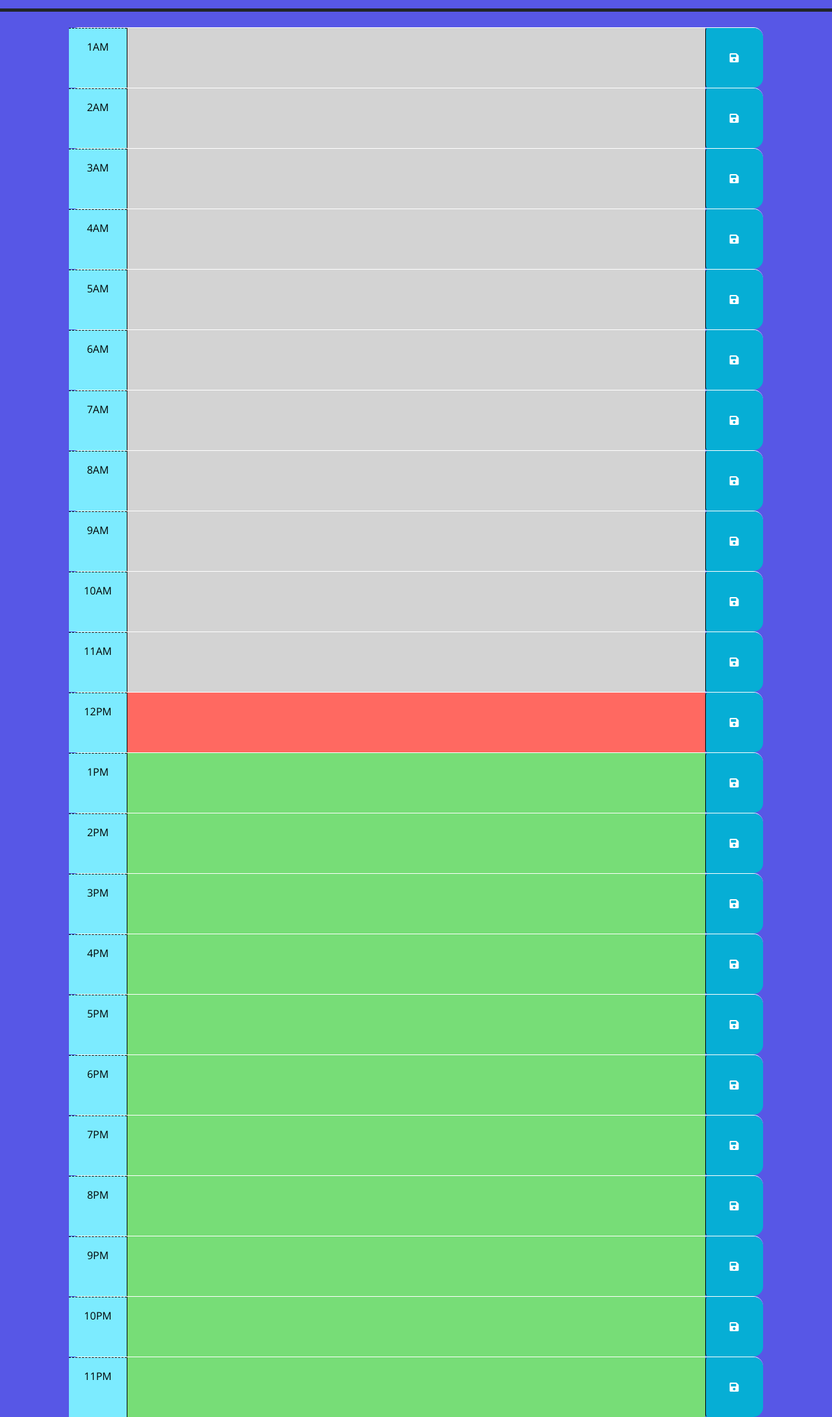
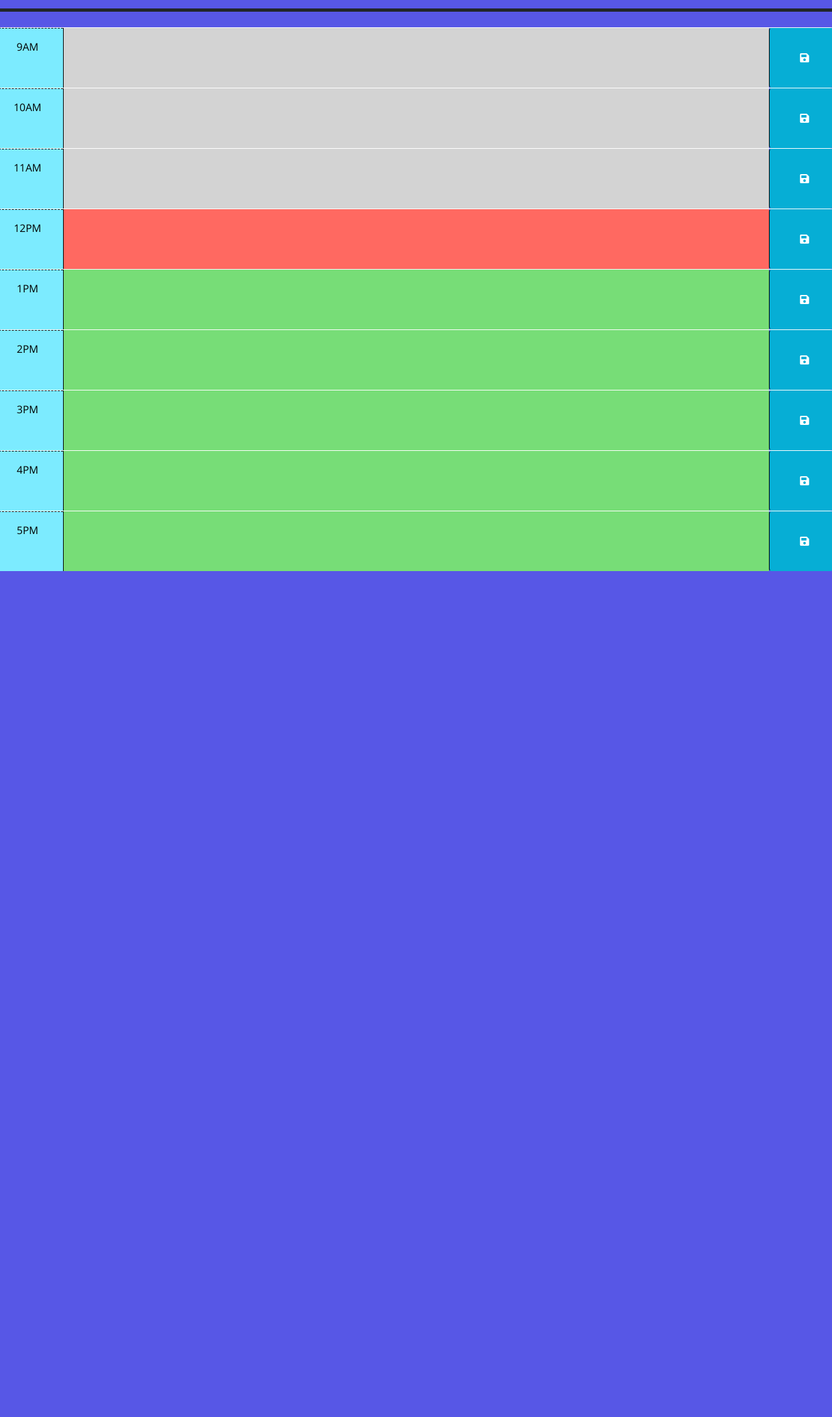
Before and after one commit to mikenavarrete/mikes-planner, a plain HTML site: page index.html in a window 1280 px wide. Shown: the part 260-2441 px from the top of the page at 65% size. After the commit the page ends 1139 px from the top, so only its background shows below. Drawn offline with nearby package versions, Linux system fonts and the light colour scheme.

Commit message:
fixed issues with links and removed extra time blocks

```diff
--- a/index.html
+++ b/index.html
@@ -19,80 +19,7 @@
     <p class="lead">A simple calendar app for scheduling your work day</p>
     <p id="currentDay" class="lead"></p>
   </header>
-  <div class="container-lg px-5">
-    <!-- Use class for "", "present", and "" to apply styles to the
-        time-block divs accordingly. The javascript will need to do this by
-        adding/removing these classes on each div by comparing the hour in the
-        id to the current hour. The html provided below is meant to be an example
-        demonstrating how the css provided can be leveraged to create the
-        desired layout and colors. The html below should be removed or updated
-        in the finished product. Remember to delete this comment once the
-        code is implemented.
-        -->
 
-    <div id="1" class="row time-block ">
-      <div class="col-2 col-md-1 hour text-center py-3">1AM</div>
-      <textarea class="col-8 col-md-10 description" rows="3"> </textarea>
-      <button class="btn saveBtn col-2 col-md-1" aria-label="save">
-        <i class="fas fa-save" aria-hidden="true"></i>
-      </button>
-    </div>
-
-    <div id="2" class="row time-block ">
-      <div class="col-2 col-md-1 hour text-center py-3">2AM</div>
-      <textarea class="col-8 col-md-10 description" rows="3"> </textarea>
-      <button class="btn saveBtn col-2 col-md-1" aria-label="save">
-        <i class="fas fa-save" aria-hidden="true"></i>
-      </button>
-    </div>
-
-    <div id="3" class="row time-block ">
-      <div class="col-2 col-md-1 hour text-center py-3">3AM</div>
-      <textarea class="col-8 col-md-10 description" rows="3"> </textarea>
-      <button class="btn saveBtn col-2 col-md-1" aria-label="save">
-        <i class="fas fa-save" aria-hidden="true"></i>
-      </button>
-    </div>
-
-    <div id="4" class="row time-block ">
-      <div class="col-2 col-md-1 hour text-center py-3">4AM</div>
-      <textarea class="col-8 col-md-10 description" rows="3"> </textarea>
-      <button class="btn saveBtn col-2 col-md-1" aria-label="save">
-        <i class="fas fa-save" aria-hidden="true"></i>
-      </button>
-    </div>
-
-    <div id="5" class="row time-block ">
-      <div class="col-2 col-md-1 hour text-center py-3">5AM</div>
-      <textarea class="col-8 col-md-10 description" rows="3"> </textarea>
-      <button class="btn saveBtn col-2 col-md-1" aria-label="save">
-        <i class="fas fa-save" aria-hidden="true"></i>
-      </button>
-    </div>
-
-    <div id="6" class="row time-block ">
-      <div class="col-2 col-md-1 hour text-center py-3">6AM</div>
-      <textarea class="col-8 col-md-10 description" rows="3"> </textarea>
-      <button class="btn saveBtn col-2 col-md-1" aria-label="save">
-        <i class="fas fa-save" aria-hidden="true"></i>
-      </button>
-    </div>
-
-    <div id="7" class="row time-block ">
-      <div class="col-2 col-md-1 hour text-center py-3">7AM</div>
-      <textarea class="col-8 col-md-10 description" rows="3"> </textarea>
-      <button class="btn saveBtn col-2 col-md-1" aria-label="save">
-        <i class="fas fa-save" aria-hidden="true"></i>
-      </button>
-    </div>
-
-    <div id="8" class="row time-block ">
-      <div class="col-2 col-md-1 hour text-center py-3">8AM</div>
-      <textarea class="col-8 col-md-10 description" rows="3"> </textarea>
-      <button class="btn saveBtn col-2 col-md-1" aria-label="save">
-        <i class="fas fa-save" aria-hidden="true"></i>
-      </button>
-    </div>
     <!-- Example of a  time block. The "" class adds a gray background color. -->
     <div id="9" class="row time-block ">
       <div class="col-2 col-md-1 hour text-center py-3">9AM</div>
@@ -168,53 +95,7 @@
       </button>
     </div>
 
-    <div id="18" class="row time-block ">
-      <div class="col-2 col-md-1 hour text-center py-3">6PM</div>
-      <textarea class="col-8 col-md-10 description" rows="3"> </textarea>
-      <button class="btn saveBtn col-2 col-md-1" aria-label="save">
-        <i class="fas fa-save" aria-hidden="true"></i>
-      </button>
-    </div>
 
-    <div id="19" class="row time-block ">
-      <div class="col-2 col-md-1 hour text-center py-3">7PM</div>
-      <textarea class="col-8 col-md-10 description" rows="3"> </textarea>
-      <button class="btn saveBtn col-2 col-md-1" aria-label="save">
-        <i class="fas fa-save" aria-hidden="true"></i>
-      </button>
-    </div>
-
-    <div id="20" class="row time-block ">
-      <div class="col-2 col-md-1 hour text-center py-3">8PM</div>
-      <textarea class="col-8 col-md-10 description" rows="3"> </textarea>
-      <button class="btn saveBtn col-2 col-md-1" aria-label="save">
-        <i class="fas fa-save" aria-hidden="true"></i>
-      </button>
-    </div>
-
-    <div id="21" class="row time-block ">
-      <div class="col-2 col-md-1 hour text-center py-3">9PM</div>
-      <textarea class="col-8 col-md-10 description" rows="3"> </textarea>
-      <button class="btn saveBtn col-2 col-md-1" aria-label="save">
-        <i class="fas fa-save" aria-hidden="true"></i>
-      </button>
-    </div>
-
-    <div id="22" class="row time-block ">
-      <div class="col-2 col-md-1 hour text-center py-3">10PM</div>
-      <textarea class="col-8 col-md-10 description" rows="3"> </textarea>
-      <button class="btn saveBtn col-2 col-md-1" aria-label="save">
-        <i class="fas fa-save" aria-hidden="true"></i>
-      </button>
-    </div>
-
-    <div id="23" class="row time-block ">
-      <div class="col-2 col-md-1 hour text-center py-3">11PM</div>
-      <textarea class="col-8 col-md-10 description" rows="3"> </textarea>
-      <button class="btn saveBtn col-2 col-md-1" aria-label="save">
-        <i class="fas fa-save" aria-hidden="true"></i>
-      </button>
-    </div>
 
     <script src="https://code.jquery.com/jquery-3.4.1.min.js"></script>
     <script src="https://cdn.jsdelivr.net/npm/dayjs@1.11.3/dayjs.min.js"
```
